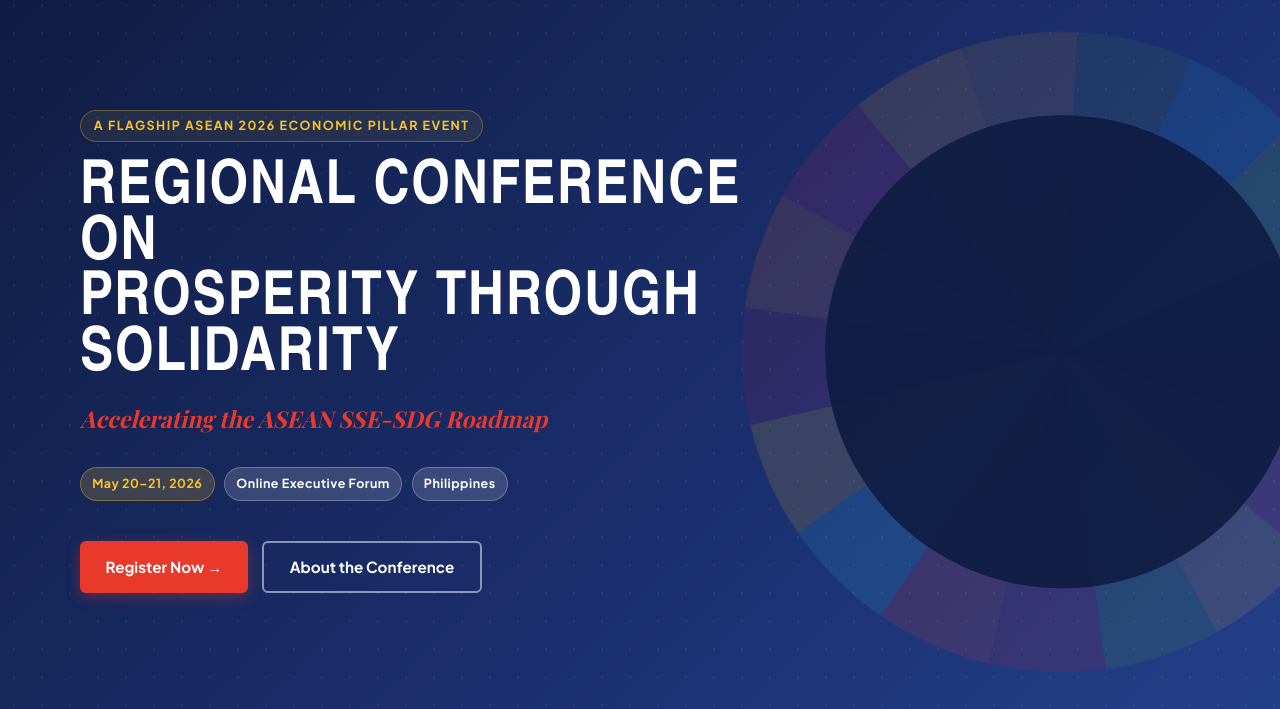
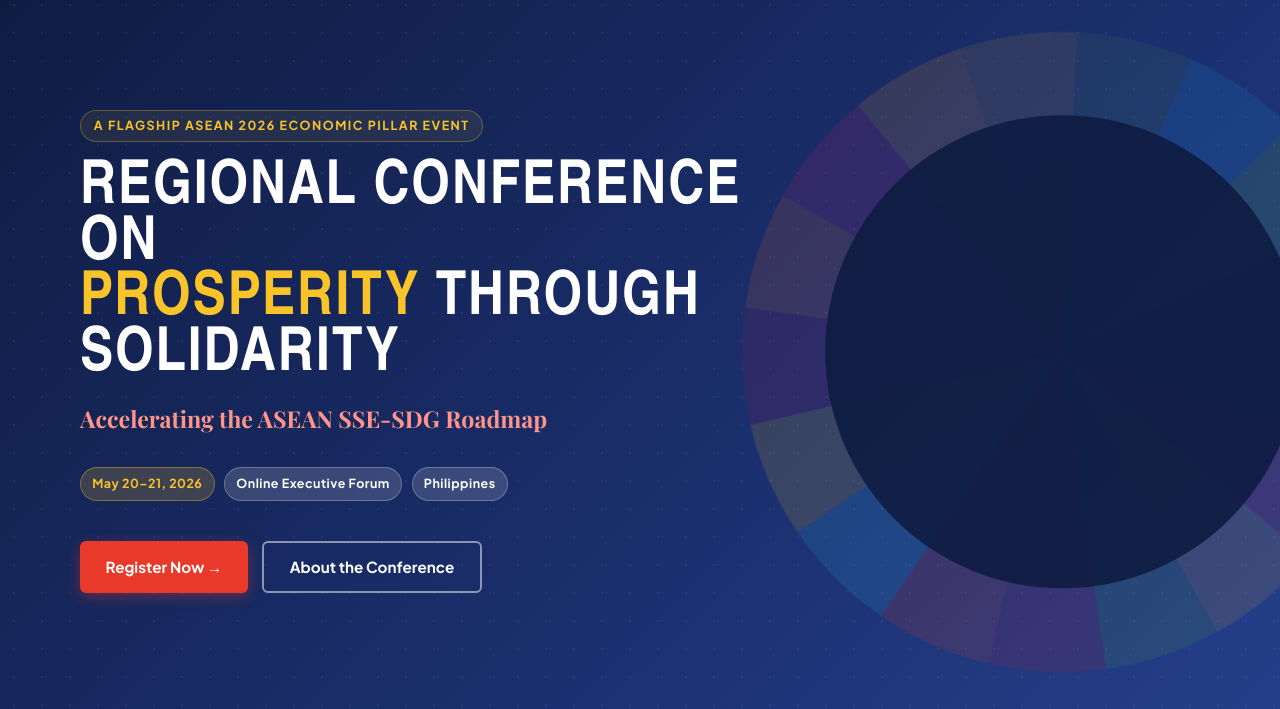
Before and after one commit to philthycode/recon-asean-2026, a plain HTML site: page index.html in a window 1280 px wide. Shown: the part 88-797 px from the top of the page. Drawn offline with nearby package versions, Linux system fonts and the light colour scheme; a web font is replaced by a local one.

Commit message:
Fix subtitle style, restore gold Prosperity, fix lunch break time

```diff
--- a/css/styles.css
+++ b/css/styles.css
@@ -508,11 +508,13 @@
   margin-bottom: .85rem;
 }
 
+.hero__title span { color: var(--c-gold); }
+
 .hero__subtitle {
   font-family: var(--f-display);
   font-size: clamp(1.05rem, 2.2vw, 1.45rem);
-  color: var(--c-red);
-  font-style: italic;
+  color: #FF9489;
+  font-style: normal;
   font-weight: 700;
   margin-bottom: 1.75rem;
 }
--- a/index.html
+++ b/index.html
@@ -59,7 +59,7 @@
         <div class="hero__eyebrow">A Flagship ASEAN 2026 Economic Pillar Event</div>
         <h1 class="hero__title" id="hero-title">
           Regional Conference on<br>
-          Prosperity Through<br>Solidarity
+          <span>Prosperity</span> Through<br>Solidarity
         </h1>
         <p class="hero__subtitle">Accelerating the ASEAN SSE-SDG Roadmap</p>
         <div class="hero__meta">
```
Also changed, not shown: program.html (+1 -1 lines).
